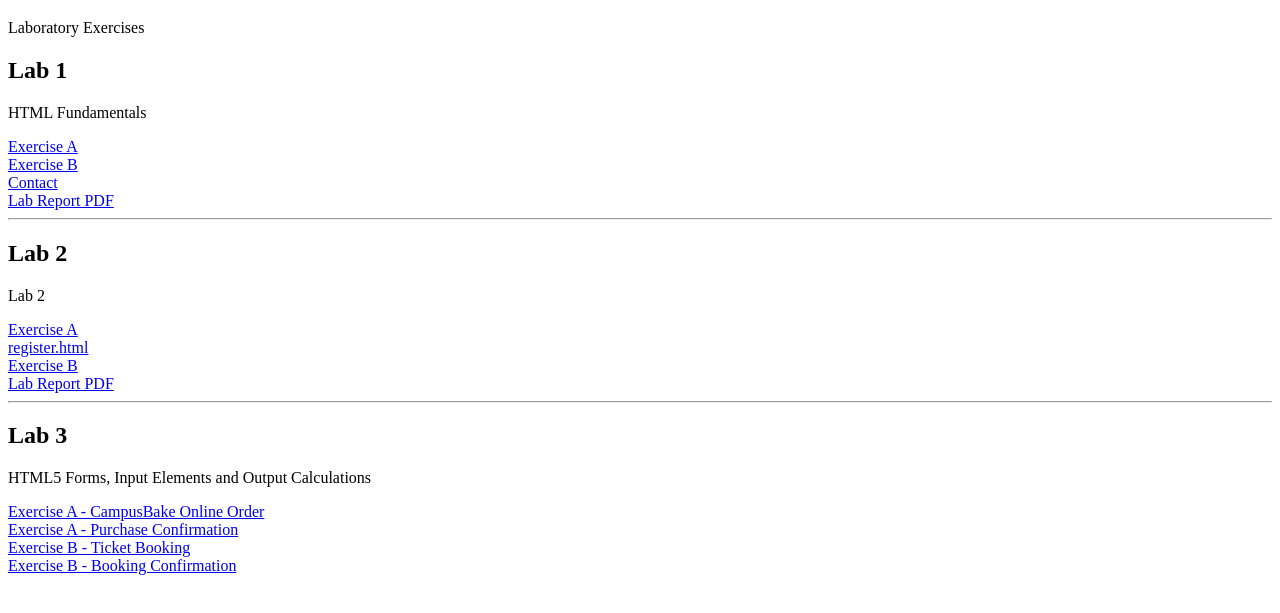
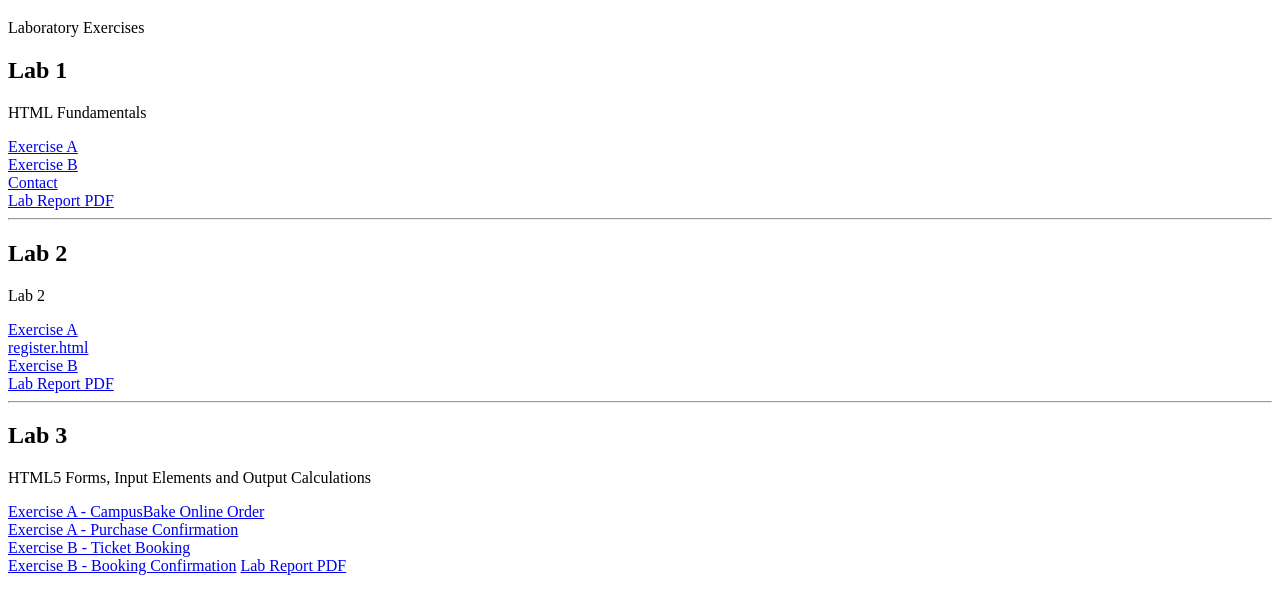
Before and after one commit to DDSHAHIDAH/CSF3133_S79818, a plain HTML site: page index.html in a window 1280 px wide. Shown: the part 61-674 px from the top of the page. Drawn offline with Linux system fonts and the light colour scheme.

Commit message:
Add Lab 3 report PDF and link to index.html

```diff
--- a/index.html
+++ b/index.html
@@ -55,6 +55,9 @@
         <a href="https://ddshahidah.github.io/CSF3133_S79818/Lab3/lab3_ExerB.html" target="_blank">Exercise B - Ticket Booking</a><br>
 
         <a href="https://ddshahidah.github.io/CSF3133_S79818/Lab3/booking-success.html" target="_blank">Exercise B - Booking Confirmation</a>
+
+        <a href="https://ddshahidah.github.io/CSF3133_S79818/Lab3/Lab3_CSF3133_S79818.pdf" target="_blank">Lab Report PDF</a>
+
     </section>
 
 </body>
```
Also changed, not shown: 3 other files.
